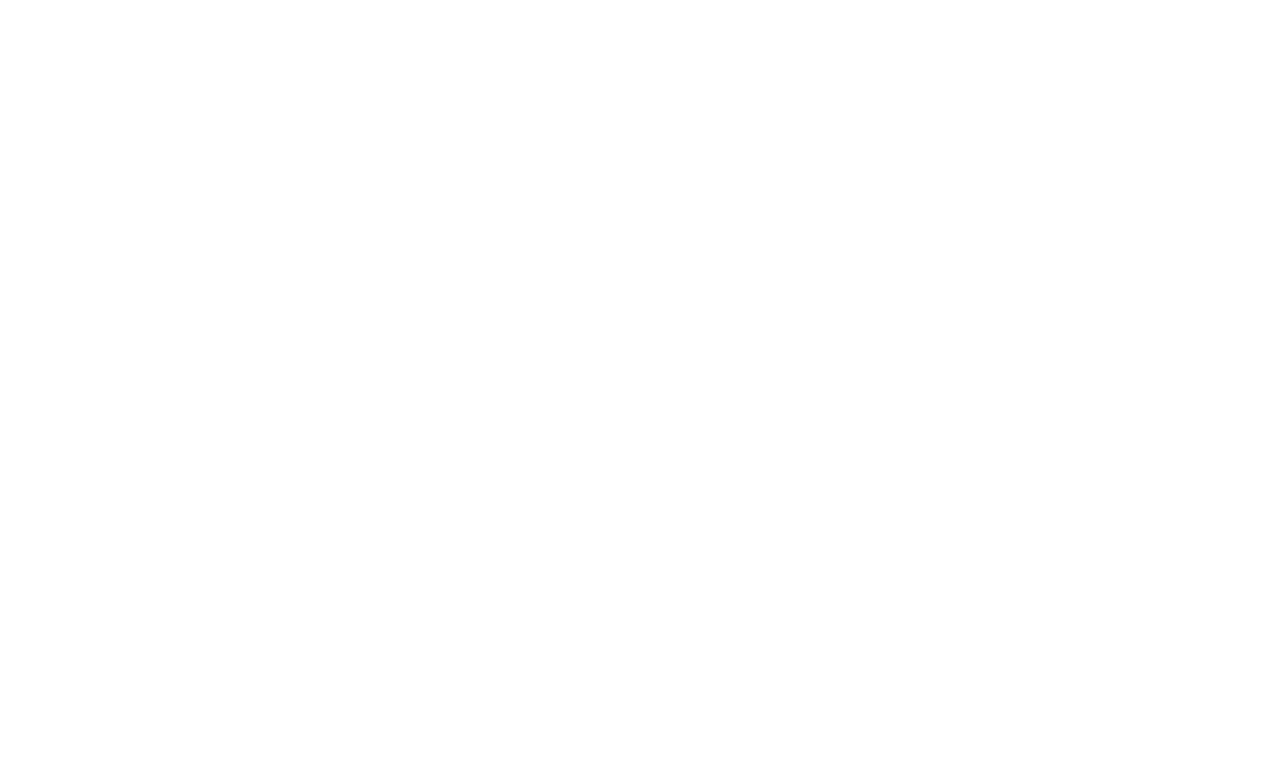
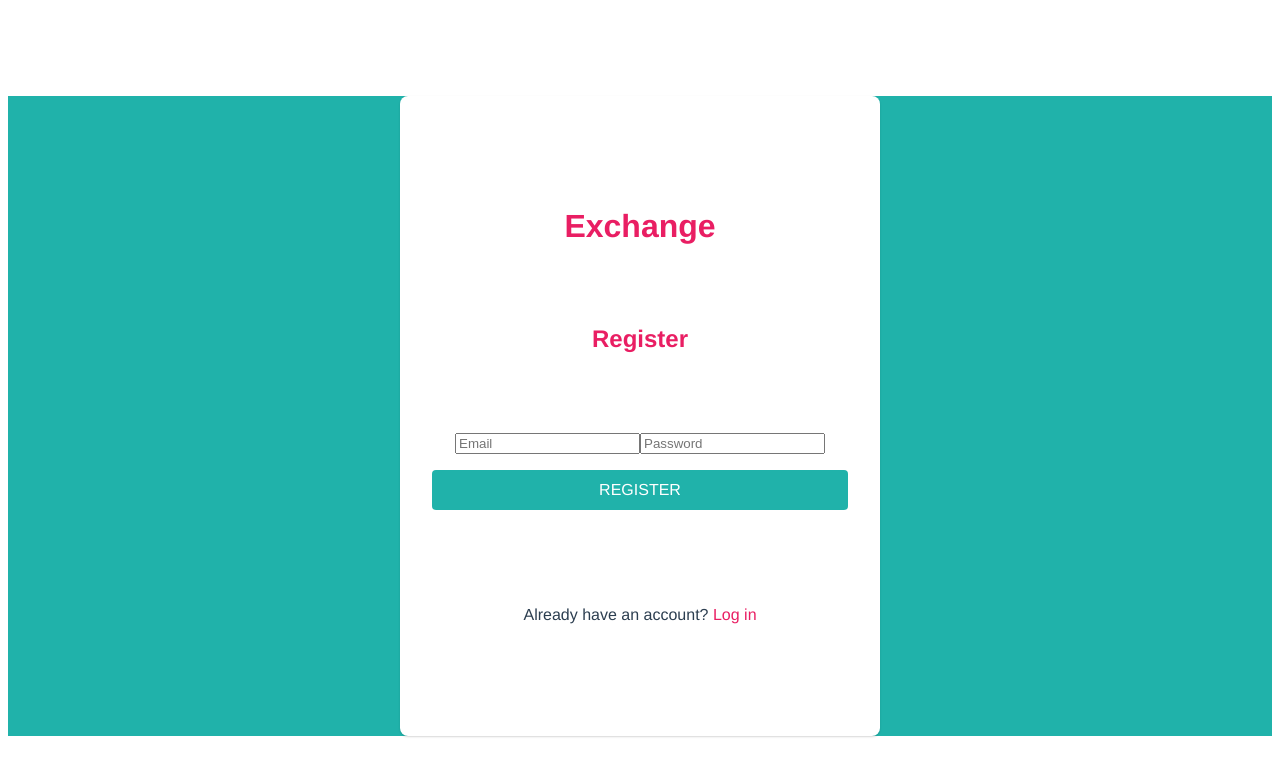
Before and after one commit to bcac01/blockchain-exchange, a Vue app: page /register in a window 1280 px wide. Shown: the top 776 px of the page. Built offline with nearby package versions, Linux system fonts and the light colour scheme.

Commit message:
feat(Register): create register page

```diff
--- a/src/components/page/Register.vue
+++ b/src/components/page/Register.vue
@@ -0,0 +1,109 @@
+<template>
+    <div class="register-page">
+        <Paper class="register-page-paper">
+            <h1>Exchange</h1>
+            <h2>Register</h2>
+            <form @submit.prevent="registerUserData($event)" class="v-text-field-container">
+                    <input placeholder="Email" name="email" required color="#e91e63"/>
+                    <input placeholder="Password" name="password" type="password" required color="#e91e63"/>
+
+            <button type="submit" color="#e91e63" dark>register</button>
+            </form>
+
+
+            <span class="login-span">
+                Already have an account?
+                <router-link to="/login"> Log in </router-link>
+            </span>
+        </Paper>
+    </div>
+</template>
+
+<script>
+    import Paper from '../ui/Paper'
+    export default {
+        components: {
+            Paper
+        },
+        methods: {
+            async registerUserData(event) {
+                const userData = {
+                    Email: event.target.email.value,
+                    Password: event.target.password.value
+                }
+                console.log(userData)
+            }
+        }
+    }
+</script>
+
+<style scoped>
+    .register-page {
+        height: 100%;
+        width: 100%;
+        margin-top: 12vh;
+        display: flex;
+        justify-content: center;
+        align-items: center;
+        background-color: lightseagreen;
+    }
+    .register-page-paper {
+        display: flex;
+        flex-direction: column;
+        align-items: stretch;
+        width: 30em;
+        height: 40em;
+        padding: 2em;
+        box-sizing: border-box;
+        justify-content: space-evenly;
+    }
+    .v-text-field-container {
+        margin: 0 auto;
+        /*border: 1px solid green;*/
+    }
+    h1, h2 {
+        margin:0 auto;
+        color: #e91e63;
+        /*border: 1px solid red;*/
+    }
+    label {
+        display: flex;
+        /*border: 1px solid red;*/
+        flex-direction: row;
+        align-items: center;
+        justify-content: flex-end;
+        margin-top: 0.5em;
+    }
+    label > span {
+        margin-bottom: 0.5em;
+        margin-right: 0.5em;
+        margin-top: 0.5em;
+        width: 4em;
+        font: inherit;
+    }
+    button {
+        margin-top: 1em;
+        font: inherit;
+        color: #fff;
+        background-color: lightseagreen;
+        height: 2.5em;
+        border: none;
+        border-radius: 4px;
+        width: 100%;
+        text-transform: uppercase;
+    }
+    v-text-field {
+        font: inherit;
+        padding: 0.5em;
+        width: 17em;
+        font: inherit;
+    }
+    .login-span {
+        margin-top: 1em;
+        align-self: center;
+    }
+    a {
+        color: #e91e63;
+        text-decoration: none;
+    }
+</style>
--- a/src/router/router.js
+++ b/src/router/router.js
@@ -1,6 +1,8 @@
 import Vue from 'vue'
 import Router from 'vue-router'
 import Login from '../components/page/Login'
+import Register from '../components/page/Register'
+
 
 Vue.use(Router)
 
@@ -14,6 +16,14 @@
             meta: {
                 title: 'Login'
             },
+        },
+        {
+            path: '/register',
+            name: 'Register',
+            component: Register,
+            meta: {
+                title: 'Register'
+            },
         }
     ]
 })
```
